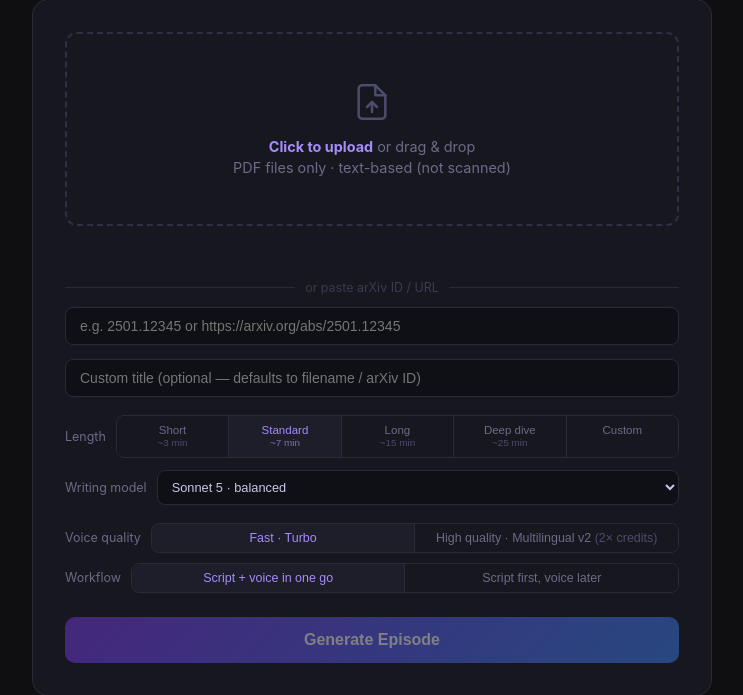
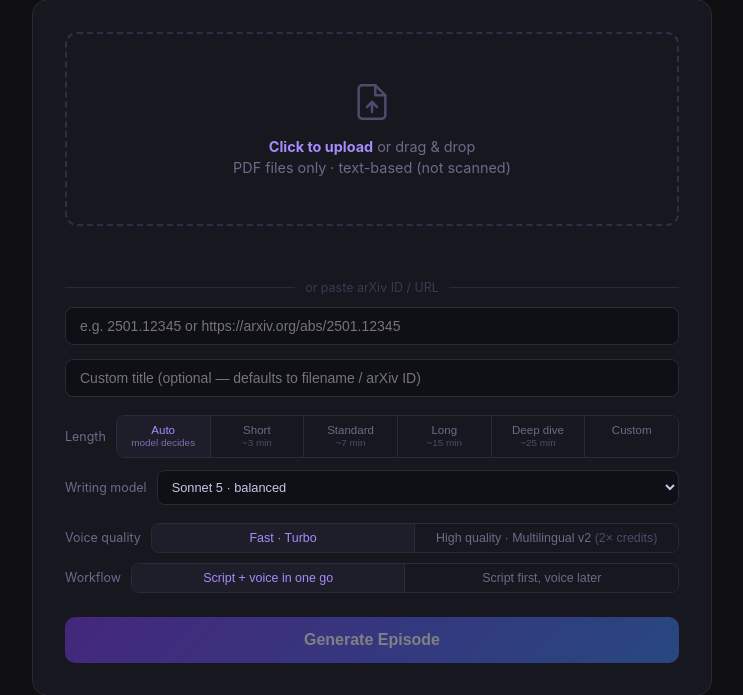
Before and after one commit to davidmcdougall/paper-to-podcast, a Flask app: page / in a window 1280 px wide. Shown: the part 259-954 px from the top of the page, without its empty margins (268-1011 px from the left). Run offline with Flask 3, Linux system fonts and the light colour scheme.

Commit message:
added auto length setting for transcript

```diff
--- a/app.py
+++ b/app.py
@@ -70,7 +70,7 @@ LENGTH_PRESETS = {
     "long":     2200,   # ~15 min
     "deep":     3600,   # ~24 min
 }
-DEFAULT_LENGTH = "standard"
+DEFAULT_LENGTH = "auto"   # let the model choose the right length for the paper
 
 
 def resolve_model(form) -> str:
@@ -79,9 +79,11 @@ def resolve_model(form) -> str:
     return model if model in TEXT_MODELS else DEFAULT_TEXT_MODEL
 
 
-def resolve_target_words(form) -> int:
-    """Translate the length choice (preset or custom minutes) into a word target."""
+def resolve_target_words(form):
+    """Translate the length choice into a word target, or None to let the model decide."""
     length = (form.get("length") or DEFAULT_LENGTH).strip().lower()
+    if length == "auto":
+        return None
     if length == "custom":
         try:
             minutes = float(form.get("target_minutes", "7"))
@@ -89,7 +91,7 @@ def resolve_target_words(form) -> int:
             minutes = 7
         minutes = max(1.0, min(40.0, minutes))
         return int(round(minutes * WORDS_PER_MINUTE))
-    return LENGTH_PRESETS.get(length, LENGTH_PRESETS[DEFAULT_LENGTH])
+    return LENGTH_PRESETS.get(length, LENGTH_PRESETS["standard"])
 
 
 PODCAST_PROMPT = """You are writing a solo podcast episode on an academic paper. The style is intellectually intense, fast-moving, and substantive: a smart researcher thinking aloud, not a host performing surprise.
@@ -337,22 +339,35 @@ def extract_title(text: str) -> str:
 
 
 def generate_podcast_script(paper_text: str, notes: str = "",
-                            target_words: int = 1000, model: str = None) -> str:
+                            target_words: int = None, model: str = None) -> str:
     client = anthropic.Anthropic(api_key=ANTHROPIC_API_KEY)
     model = model if model in TEXT_MODELS else DEFAULT_TEXT_MODEL
 
+    auto = target_words is None
+    # For budgeting (tokens + input window), assume the upper end when auto.
+    budget_words = 2500 if auto else target_words
+
     # Longer scripts need broader coverage of the source; scale the input window.
-    input_cap = max(12000, target_words * 6)
+    input_cap = max(12000, budget_words * 6)
     truncated = smart_truncate(paper_text, input_cap)
 
     # Rewrite the prompt's length target to match the requested length.
-    low, high = max(150, round(target_words * 0.85)), round(target_words * 1.15)
-    prompt = PODCAST_PROMPT.replace("700–1000 words", f"{low}–{high} words")
+    if auto:
+        length_rule = (
+            "as long as the paper genuinely warrants, and no longer. Let the substance set the length: "
+            "a slight or single-result paper might need 500–700 spoken words; a dense, multi-result or "
+            "theoretically rich paper can justify 1500–2500. Never pad to fill time, and never compress so "
+            "hard the argument is lost. Choose the length that serves this specific paper"
+        )
+    else:
+        low, high = max(150, round(target_words * 0.85)), round(target_words * 1.15)
+        length_rule = f"{low}–{high} words"
+    prompt = PODCAST_PROMPT.replace("700–1000 words", length_rule)
 
     notes_section = f"\n\nAdditional instructions for this script:\n{notes.strip()}" if notes and notes.strip() else ""
 
     # Token budget must cover the (larger) output for long scripts.
-    out_tokens = int(target_words * 1.8) + 1500
+    out_tokens = int(budget_words * 1.8) + 1500
 
     # Pass 1: content and argument
     response = client.messages.create(
@@ -371,7 +386,7 @@ def generate_podcast_script(paper_text: str, notes: str = "",
     # Pass 2: voice edit — preserve all claims, improve speakability (Haiku: editing not reasoning)
     final = client.messages.create(
         model="claude-haiku-4-5-20251001",
-        max_tokens=int(target_words * 1.8) + 1000,
+        max_tokens=int(budget_words * 1.8) + 1000,
         messages=[
             {
                 "role": "user",
--- a/templates/index.html
+++ b/templates/index.html
@@ -348,13 +348,14 @@
     <div style="margin-top:18px; display:flex; align-items:center; gap:10px;">
       <span style="font-size:0.78rem; color:#6b6b8a; white-space:nowrap;">Length</span>
       <div id="length-toggle" style="display:flex; border:1px solid #2a2a38; border-radius:8px; overflow:hidden; flex:1;">
+        <button type="button" class="length-opt active" data-length="auto">Auto<small>model decides</small></button>
         <button type="button" class="length-opt" data-length="short">Short<small>~3 min</small></button>
-        <button type="button" class="length-opt active" data-length="standard">Standard<small>~7 min</small></button>
+        <button type="button" class="length-opt" data-length="standard">Standard<small>~7 min</small></button>
         <button type="button" class="length-opt" data-length="long">Long<small>~15 min</small></button>
         <button type="button" class="length-opt" data-length="deep">Deep dive<small>~25 min</small></button>
         <button type="button" class="length-opt" data-length="custom">Custom<small>&nbsp;</small></button>
       </div>
-      <input type="hidden" id="length-input" value="standard" />
+      <input type="hidden" id="length-input" value="auto" />
     </div>
     <div id="custom-length-row" style="display:none; margin-top:10px; align-items:center; gap:10px;">
       <span style="font-size:0.78rem; color:#6b6b8a; white-space:nowrap;">Target minutes</span>
```
Also changed, not shown: README.md, docs/README.md (added).
